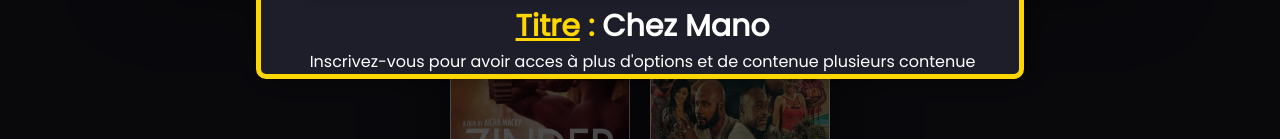
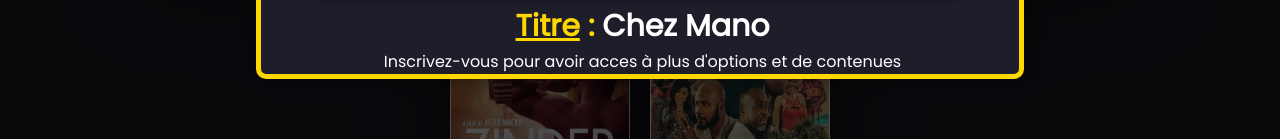
Before and after one commit to Moh7ven/AfricaStream, a plain HTML site: page index.html in a window 1280 px wide. Both pictures are taken after a click on the link 308 px from the left and 1158 px from the top of the page. Shown: the part 1283-1422 px from the top of the page. Drawn offline with Linux system fonts and the light colour scheme.

Commit message:
descript-pop update

```diff
--- a/index.html
+++ b/index.html
@@ -73,7 +73,7 @@
                 <h2><u>Titre</u> : <span>Chez Mano</span></h2>
                 <p>
                   Inscrivez-vous pour avoir acces à plus d'options et de
-                  contenue plusieurs contenue
+                  contenues
                 </p>
               </div>
             </div>
@@ -103,7 +103,7 @@
                 <h2><u>Titre</u> : <span>Coconul</span></h2>
                 <p>
                   Inscrivez-vous pour avoir acces à plus d'options et de
-                  contenue plusieurs contenue
+                  contenues
                 </p>
               </div>
             </div>
@@ -133,7 +133,7 @@
                 <h2><u>Titre</u> : <span>Phase 1</span></h2>
                 <p>
                   Inscrivez-vous pour avoir acces à plus d'options et de
-                  contenue plusieurs contenue
+                  contenues
                 </p>
               </div>
             </div>
@@ -163,7 +163,7 @@
                 <h2><u>Titre</u> : <span>Billionaire club</span></h2>
                 <p>
                   Inscrivez-vous pour avoir acces à plus d'options et de
-                  contenue plusieurs contenue
+                  contenues
                 </p>
               </div>
             </div>
@@ -193,7 +193,7 @@
                 <h2><u>Titre</u> : <span>Survie or die</span></h2>
                 <p>
                   Inscrivez-vous pour avoir acces à plus d'options et de
-                  contenue plusieurs contenue
+                  contenues
                 </p>
               </div>
             </div>
@@ -223,7 +223,7 @@
                 <h2><u>Titre</u> : <span>Zinder</span></h2>
                 <p>
                   Inscrivez-vous pour avoir acces à plus d'options et de
-                  contenue plusieurs contenue
+                  contenues
                 </p>
               </div>
             </div>
@@ -253,7 +253,7 @@
                 <h2><u>Titre</u> : <span>Les trois lascars</span></h2>
                 <p>
                   Inscrivez-vous pour avoir acces à plus d'options et de
-                  contenue plusieurs contenue
+                  contenues
                 </p>
               </div>
             </div>
@@ -390,7 +390,7 @@
                 <h2><u>Titre</u> : <span>Joro</span></h2>
                 <p>
                   Inscrivez-vous pour avoir acces à plus d'options et de
-                  contenue plusieurs contenue
+                  contenues
                 </p>
               </div>
             </div>
@@ -424,7 +424,7 @@
                 <h2><u>Titre</u> : <span>Dirty</span></h2>
                 <p>
                   Inscrivez-vous pour avoir acces à plus d'options et de
-                  contenue plusieurs contenue
+                  contenues
                 </p>
               </div>
             </div>
@@ -458,7 +458,7 @@
                 <h2><u>Titre</u> : <span>Lo Lo</span></h2>
                 <p>
                   Inscrivez-vous pour avoir acces à plus d'options et de
-                  contenue plusieurs contenue
+                  contenues
                 </p>
               </div>
             </div>
@@ -492,7 +492,7 @@
                 <h2><u>Titre</u> : <span>Ya Dieu Dedans</span></h2>
                 <p>
                   Inscrivez-vous pour avoir acces à plus d'options et de
-                  contenue plusieurs contenue
+                  contenues
                 </p>
               </div>
             </div>
@@ -526,7 +526,7 @@
                 <h2><u>Titre</u> : <span>Crazy Crazy</span></h2>
                 <p>
                   Inscrivez-vous pour avoir acces à plus d'options et de
-                  contenue plusieurs contenue
+                  contenues
                 </p>
               </div>
             </div>
@@ -561,7 +561,7 @@
                 <h2><u>Titre</u> : <span>Minimal</span></h2>
                 <p>
                   Inscrivez-vous pour avoir acces à plus d'options et de
-                  contenue plusieurs contenue
+                  contenues
                 </p>
               </div>
             </div>
@@ -595,7 +595,7 @@
                 <h2><u>Titre</u> : <span>Trophy Room</span></h2>
                 <p>
                   Inscrivez-vous pour avoir acces à plus d'options et de
-                  contenue plusieurs contenue
+                  contenues
                 </p>
               </div>
             </div>
```
Also changed, not shown: 1 other file.
